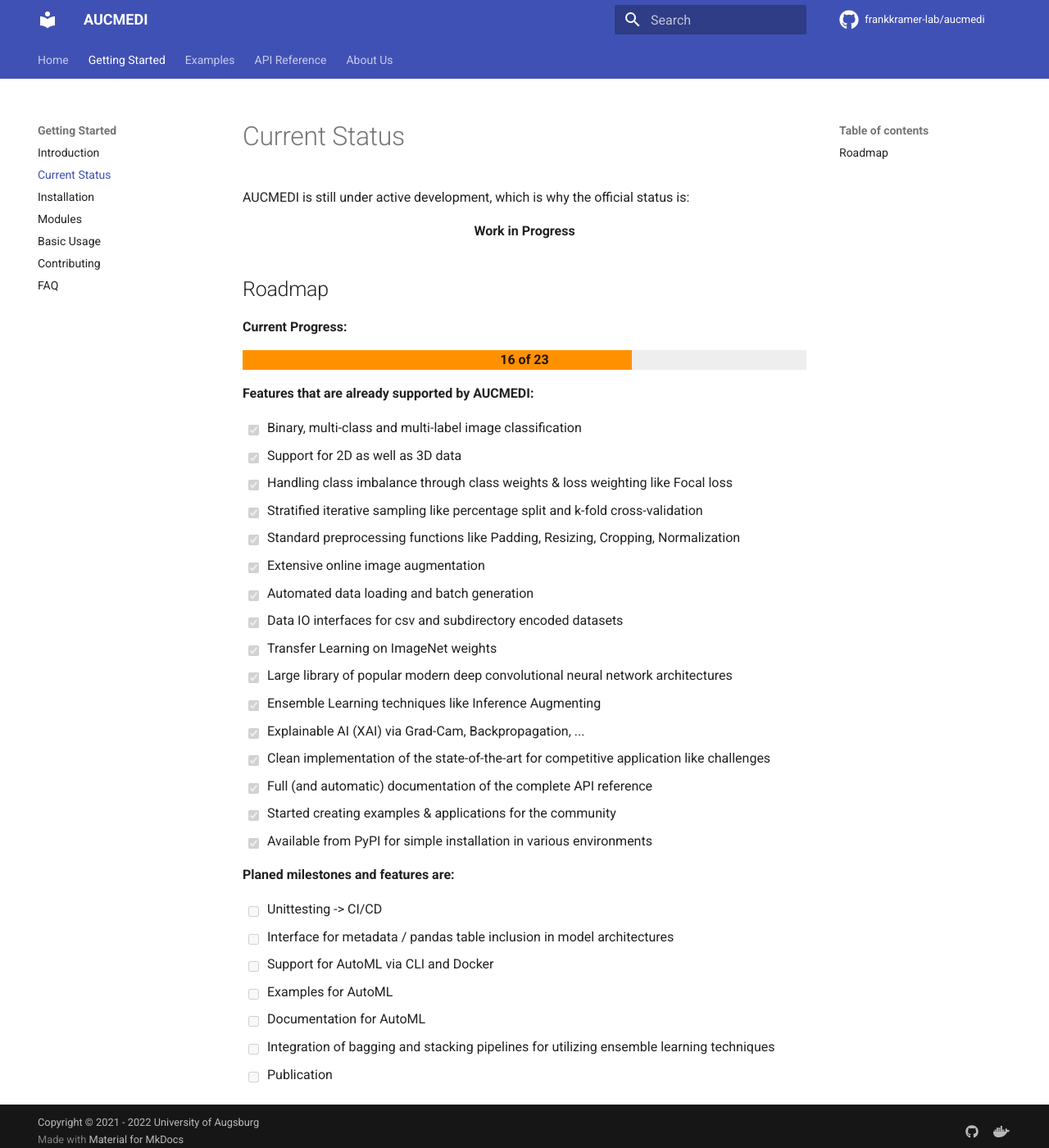
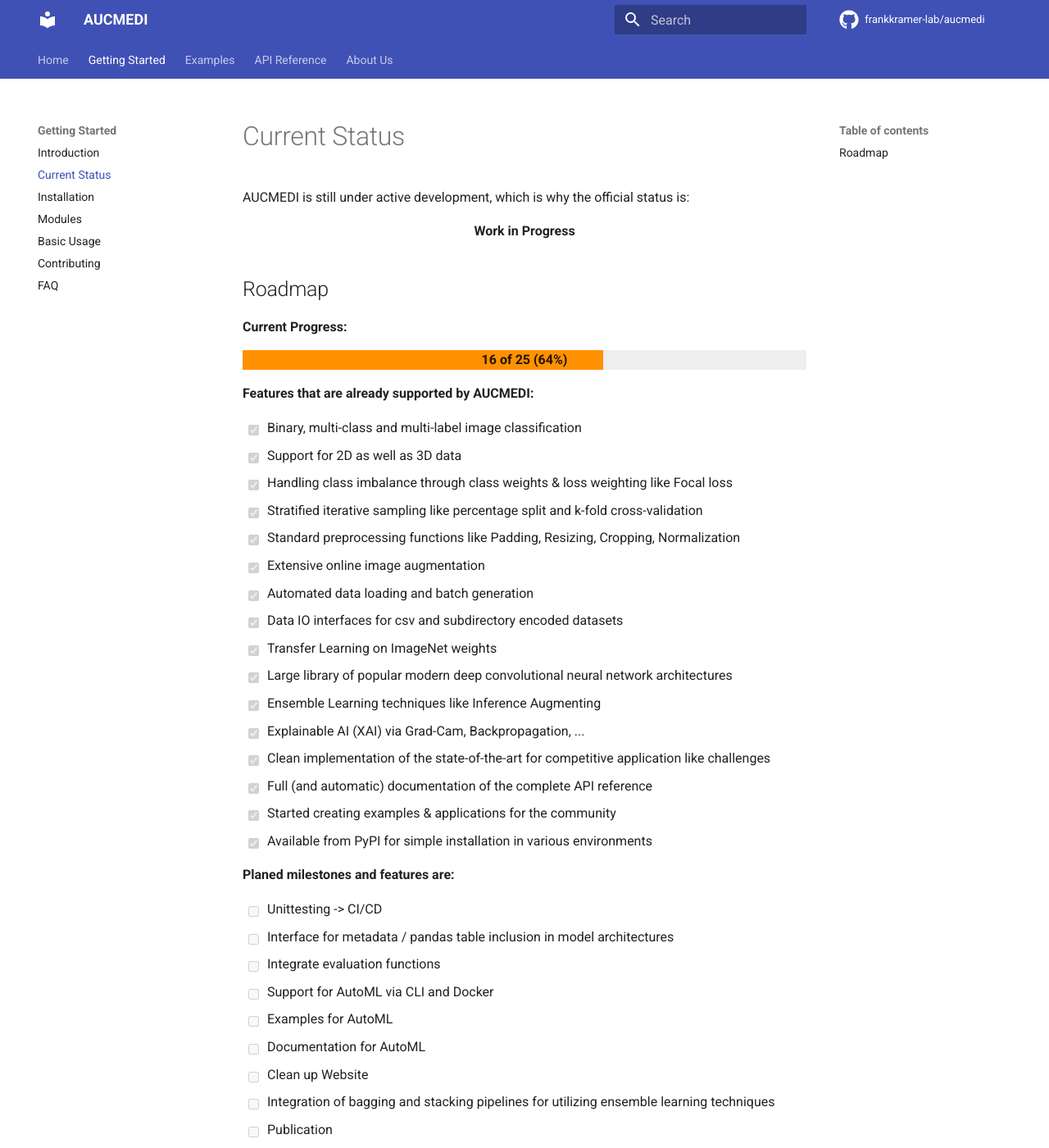
Before and after one commit to frankkramer-lab/aucmedi, an MkDocs documentation site: the page built from docs/getstarted/status.md, in a window 1280 px wide and 1400 px high. Shown: the whole window at 82% size. Built offline with MkDocs 1.6.1 and Material for MkDocs 9.7.7, drawn with Linux system fonts in a browser that asks for light colours; comment, search, counter and statistics services are not loaded.

Commit message:
Updated status bar

```diff
--- a/docs/getstarted/status.md
+++ b/docs/getstarted/status.md
@@ -8,7 +8,7 @@ AUCMEDI is still under active development, which is why the official status is:
 
 **Current Progress:**
 
-[=69% "16 of 23"]
+[=64% "16 of 25 (64%)"]
 
 **Features that are already supported by AUCMEDI:**
 
@@ -33,8 +33,10 @@ AUCMEDI is still under active development, which is why the official status is:
 
 - [ ] Unittesting -> CI/CD
 - [ ] Interface for metadata / pandas table inclusion in model architectures
+- [ ] Integrate evaluation functions
 - [ ] Support for AutoML via CLI and Docker
 - [ ] Examples for AutoML
 - [ ] Documentation for AutoML
+- [ ] Clean up Website
 - [ ] Integration of bagging and stacking pipelines for utilizing ensemble learning techniques
 - [ ] Publication
```
